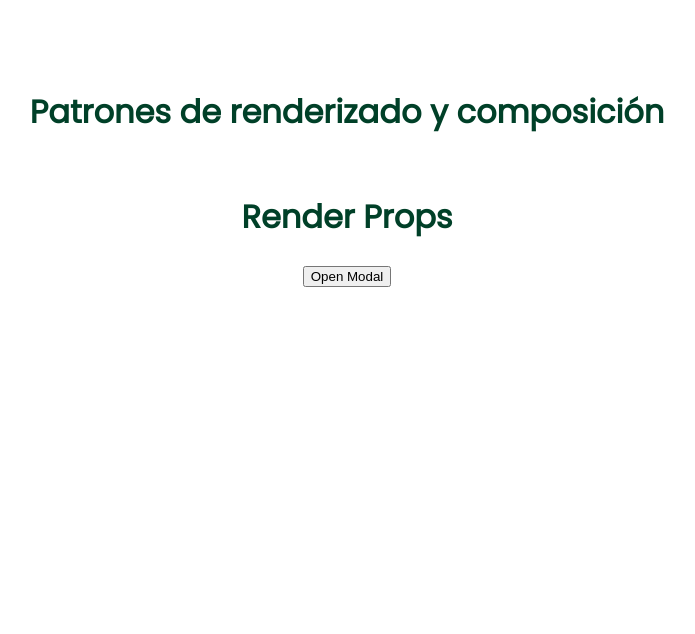
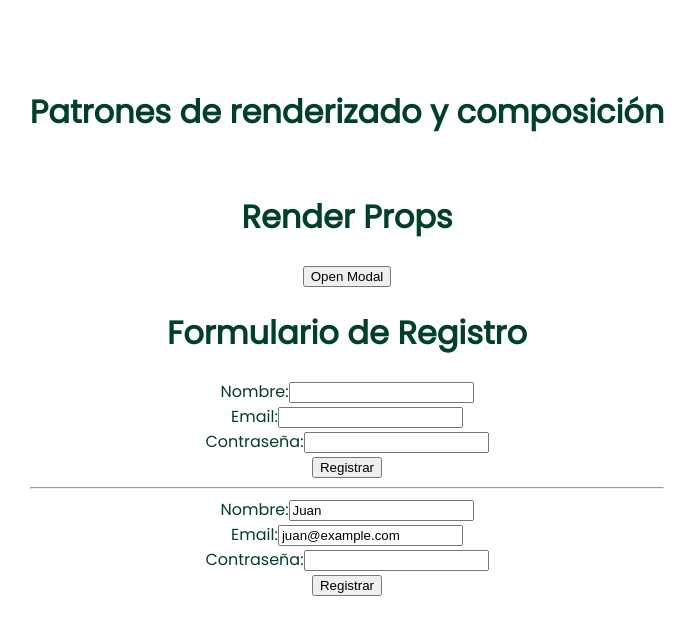
Before and after one commit to omarrendon/desing-patterns-react, a React (Vite) app: page / in a window 1280 px wide. Shown: the top 634 px of the page, without its empty margins (293-988 px from the left). Built offline with nearby package versions, Linux system fonts and the light colour scheme.

Commit message:
Control Props pattern

```diff
--- a/src/App.tsx
+++ b/src/App.tsx
@@ -1,5 +1,5 @@
 import "./App.css";
-import { RenderProps } from "./components";
+import { RenderProps, ControlProps } from "./components";
 
 function App() {
   return (
@@ -8,6 +8,7 @@ function App() {
         <h1>Patrones de renderizado y composición </h1>
       </header>
       <RenderProps />
+      <ControlProps />
     </>
   );
 }
--- /dev/null
+++ b/src/components/ControlProps/ControlProps.tsx
@@ -0,0 +1,133 @@
+import React from "react";
+
+interface IControlProps {
+  values?: Record<string, string>;
+  onChange?: (value: Record<string, string>) => void;
+  defaultValues?: Record<string, string>;
+  onSubmit?: (currentValues: Record<string, string>) => void;
+}
+
+const FormChildren: React.FC<IControlProps> = ({
+  values,
+  onChange,
+  defaultValues,
+  onSubmit,
+}) => {
+  // Estado interno para valores no controlados
+  const [internalValues, setInternalValues] = React.useState(
+    defaultValues || {}
+  );
+
+  // Determinar si el formulario es controlado
+  const isControlled = values !== undefined;
+
+  // Obtener los valores actuales (controlados o internos)
+  const currentValues = isControlled ? (values ? values : {}) : internalValues;
+
+  // Manejar cambios en los campos
+  const handleChange = (e: React.ChangeEvent<HTMLInputElement>) => {
+    const { name, value } = e.target;
+
+    if (!isControlled) {
+      setInternalValues({
+        ...internalValues,
+        [name]: value,
+      });
+    }
+
+    // Notificar al padre sobre los cambios
+    if (onChange) {
+      onChange({ ...currentValues, [name]: value });
+    }
+  };
+
+  // Manejar el envío del formulario
+  const handleSubmit = (e: React.FormEvent<HTMLFormElement>) => {
+    e.preventDefault();
+    if (onSubmit) {
+      onSubmit(currentValues);
+    }
+  };
+
+  return (
+    <form onSubmit={handleSubmit}>
+      <div>
+        <label>
+          Nombre:
+          <input
+            type="text"
+            name="nombre"
+            value={currentValues.nombre || ""}
+            onChange={handleChange}
+          />
+        </label>
+      </div>
+      <div>
+        <label>
+          Email:
+          <input
+            type="email"
+            name="email"
+            value={currentValues.email || ""}
+            onChange={handleChange}
+          />
+        </label>
+      </div>
+      <div>
+        <label>
+          Contraseña:
+          <input
+            type="password"
+            name="password"
+            value={currentValues.password || ""}
+            onChange={handleChange}
+          />
+        </label>
+      </div>
+      <button type="submit">Registrar</button>
+    </form>
+  );
+};
+
+export const ControlProps = () => {
+  const [formData, setFormData] = React.useState({
+    nombre: "",
+    email: "",
+    password: "",
+  });
+
+  interface ISubmitData {
+    [key: string]: string;
+  }
+
+  const handleFormSubmit = (data: ISubmitData) => {
+    console.log("Datos enviados:", data);
+  };
+
+  return (
+    <div>
+      <h1>Formulario de Registro</h1>
+
+      {/* Formulario controlado */}
+      <FormChildren
+        values={formData}
+        onChange={newValues => setFormData(prev => ({ ...prev, ...newValues }))}
+        onSubmit={handleFormSubmit}
+      />
+
+      <hr />
+
+      {/* Formulario no controlado */}
+      <FormChildren
+        defaultValues={{
+          nombre: "Juan",
+          email: "juan@example.com",
+          password: "",
+        }}
+        onSubmit={data =>
+          console.log("Formulario no controlado enviado:", data)
+        }
+      />
+    </div>
+  );
+};
--- a/src/components/index.ts
+++ b/src/components/index.ts
@@ -1 +1,2 @@
 export * from "./RenderProps/RenderProps";
+export * from "./ControlProps/ControlProps";
```
